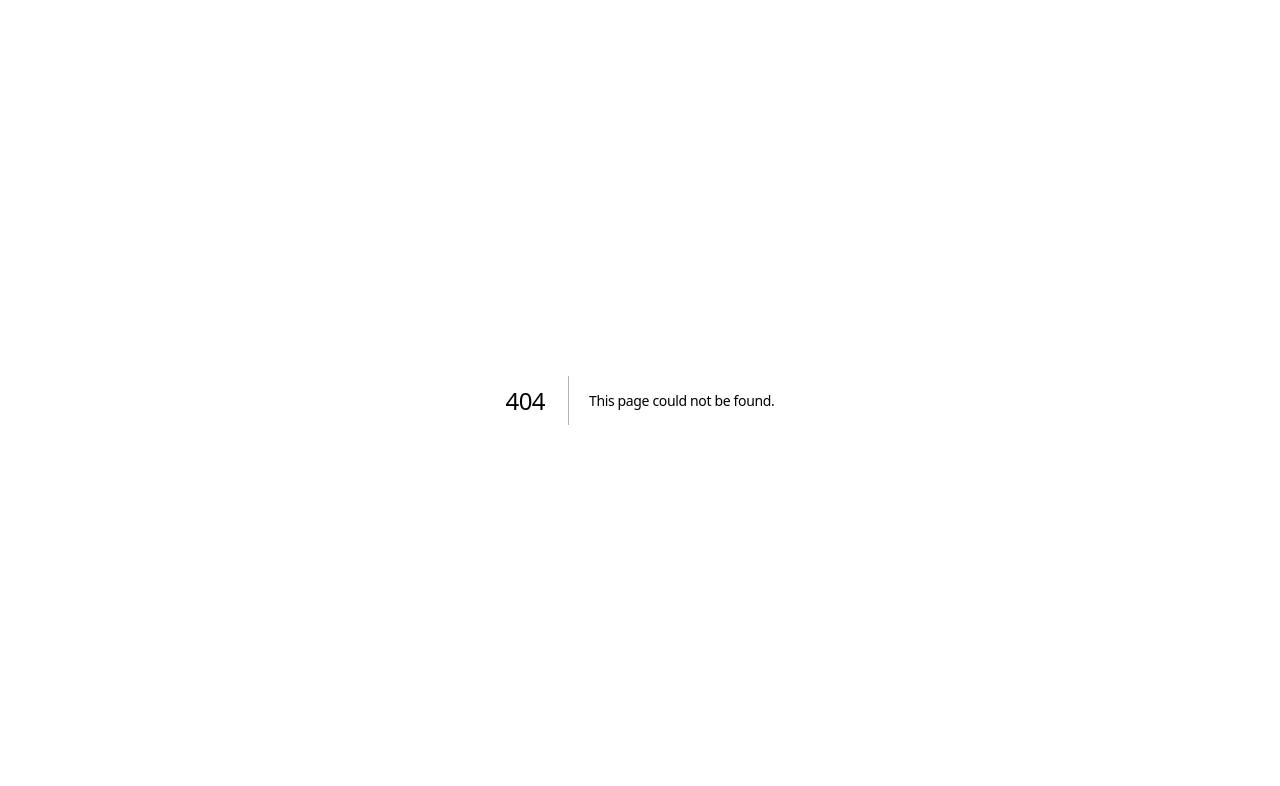
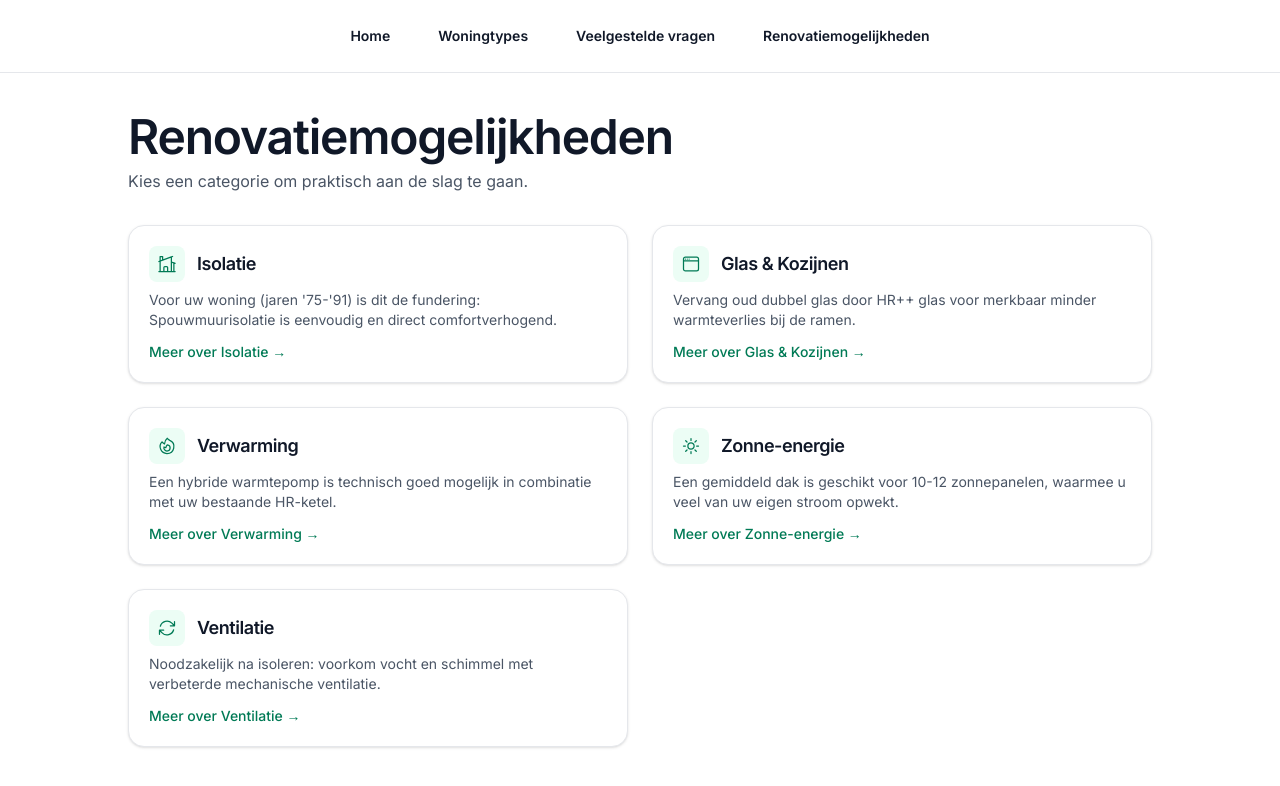
Before and after one commit to tjmichiels/renoveerjewoning, a Next.js app: page /renovatiemogelijkheden in a window 1280 px wide. Before the commit this address had no page. Shown: the top 786 px of the page. Built offline with nearby package versions, Linux system fonts and the light colour scheme.

Commit message:
user story 1.5 (voor een deel uitgewerkt, aanpassingen komen nog)

```diff
--- /dev/null
+++ b/app/content/renovatiemogelijkheden.ts
@@ -0,0 +1,54 @@
+export type RenovationOption = {
+    slug: string;
+    title: string;
+    short: string;
+    icon: "insulation" | "windows" | "heating" | "solar" | "ventilation";
+    details: string;
+};
+
+export const renovationOptions: RenovationOption[] = [
+    {
+        slug: "isolatie",
+        title: "Isolatie",
+        short: "Voor uw woning (jaren '75-'91) is dit de fundering: Spouwmuurisolatie is eenvoudig en direct comfortverhogend.",
+        icon: "insulation",
+        details:
+            "De meeste woningen hebben een spouw van 4-6 cm, ideaal voor na-isolatie. Dit, gecombineerd met dak- en vloerisolatie via de kruipruimte, verbetert de matige Rc-waarde (1,3-2,0) van de bouw aanzienlijk. Dit is essentieel voordat u een warmtepomp plaatst.",
+    },
+    {
+        slug: "glas-en-kozijnen",
+        title: "Glas & Kozijnen",
+        short: "Vervang oud dubbel glas door HR++ glas voor merkbaar minder warmteverlies bij de ramen.",
+        icon: "windows",
+        details:
+            "Veel woningen uit deze periode hebben nog verouderd dubbel glas (64%). Door te upgraden naar HR++ (streef U-waarde 1,0 W/m²K) wordt de thermische schil sterk verbeterd. Dit is een snelle stap om tocht te verminderen.",
+    },
+    {
+        slug: "verwarming",
+        title: "Verwarming",
+        short: "Een hybride warmtepomp is technisch goed mogelijk in combinatie met uw bestaande HR-ketel.",
+        icon: "heating",
+        details:
+            "Aangezien de basisisolatie van de woning al aanwezig is, is een hybride warmtepomp een logische vervolgstap. Dit systeem werkt samen met de huidige installatie en zorgt voor efficiëntere verwarming. Een volledig elektrische warmtepomp is pas aan te raden na maximale isolatie.",
+    },
+    {
+        slug: "zonne-energie",
+        title: "Zonne-energie",
+        short: "Een gemiddeld dak is geschikt voor 10-12 zonnepanelen, waarmee u veel van uw eigen stroom opwekt.",
+        icon: "solar",
+        details:
+            "De daken van de rijwoningen (25-35 m²) zijn zeer geschikt voor het opwekken van hernieuwbare energie. Zonnepanelen zijn een effectieve maatregel om het primaire energieverbruik te verlagen en de energielasten te drukken.",
+    },
+    {
+        slug: "ventilatie",
+        title: "Ventilatie",
+        short: "Noodzakelijk na isoleren: voorkom vocht en schimmel met verbeterde mechanische ventilatie.",
+        icon: "ventilation",
+        details:
+            "Bij een goed geïsoleerde en luchtdichte woning (klasse 2 of 3) is goede ventilatie cruciaal voor een gezond binnenklimaat. Het plaatsen van een mechanische ventilatie met warmteterugwinning (WTW) is dan een effectieve oplossing om warmteverlies door ventilatie te minimaliseren.",
+    },
+];
+
+export function getRenovationOptionBySlug(slug: string) {
+    return renovationOptions.find(o => o.slug === slug);
+}
--- /dev/null
+++ b/app/renovatiemogelijkheden/[slug]/page.tsx
@@ -0,0 +1,43 @@
+import Link from "next/link";
+import { notFound } from "next/navigation";
+import Header from "../../components/Header";
+import { NAV } from "../../content/navigation";
+import { getRenovationOptionBySlug, renovationOptions } from "../../content/renovatiemogelijkheden";
+
+export function generateStaticParams() {
+  return renovationOptions.map((o) => ({ slug: o.slug }));
+}
+
+export default function RenovationDetailPage({ params }: { params: { slug: string } }) {
+  const option = getRenovationOptionBySlug(params.slug);
+  if (!option) return notFound();
+
+  return (
+    <div className="bg-white">
+      <Header navigation={NAV} />
+      <main className="relative isolate min-h-screen px-6 pt-10 lg:px-8">
+        <div className="mx-auto max-w-5xl pb-16">
+          <Link href="/renovatiemogelijkheden" className="text-sm font-semibold text-emerald-700 hover:text-emerald-900">
+            ← Terug naar renovatiemogelijkheden
+          </Link>
+
+          <header className="mt-4">
+            <h1 className="text-3xl sm:text-4xl font-semibold tracking-tight text-gray-900">{option.title}</h1>
+            <p className="mt-2 text-sm sm:text-base text-gray-600">{option.short}</p>
+          </header>
+
+          <section className="mt-6 rounded-2xl border border-gray-200 bg-white p-5 shadow-sm">
+            <h2 className="text-lg font-semibold text-gray-900">In het kort</h2>
+            <p className="mt-2 text-gray-700">{option.details}</p>
+          </section>
+
+          <section className="mt-6">
+            <h3 className="text-base font-semibold text-gray-900"></h3>
+            <p className="mt-2 text-sm text-gray-600">
+            </p>
+          </section>
+        </div>
+      </main>
+    </div>
+  );
+}
--- /dev/null
+++ b/app/renovatiemogelijkheden/page.tsx
@@ -0,0 +1,63 @@
+import Link from "next/link";
+import Header from "../components/Header";
+import { NAV } from "../content/navigation";
+import { renovationOptions } from "../content/renovatiemogelijkheden";
+import {
+  HomeModernIcon,
+  WindowIcon,
+  FireIcon,
+  SunIcon,
+  ArrowPathIcon,
+} from "@heroicons/react/24/outline";
+
+const iconMap = {
+  insulation: HomeModernIcon,
+  windows: WindowIcon,
+  heating: FireIcon,
+  solar: SunIcon,
+  ventilation: ArrowPathIcon,
+} as const;
+
+export default function Renovatiemogelijkheden() {
+  return (
+    <div className="bg-white">
+      <Header navigation={NAV} />
+      <main className="relative isolate min-h-screen px-6 pt-10 lg:px-8">
+        <header className="mx-auto max-w-5xl">
+          <h1 className="text-4xl sm:text-5xl font-semibold tracking-tight text-gray-900">
+            Renovatiemogelijkheden
+          </h1>
+          <p className="mt-2 text-gray-600">
+            Kies een categorie om praktisch aan de slag te gaan.
+          </p>
+        </header>
+
+        <section className="mx-auto max-w-5xl pb-16 pt-8">
+          <div className="grid gap-4 sm:gap-6 sm:grid-cols-2">
+            {renovationOptions.map((opt) => {
+              const Icon = iconMap[opt.icon];
+              return (
+                <Link
+                  key={opt.slug}
+                  href={`/renovatiemogelijkheden/${opt.slug}`}
+                  className="group flex h-full flex-col rounded-2xl border border-gray-200 bg-white p-5 shadow-sm hover:shadow-md transition-shadow"
+                >
+                  <div className="flex items-center gap-3">
+                    <span className="inline-flex items-center justify-center rounded-lg bg-emerald-50 p-2">
+                      <Icon className="h-5 w-5 text-emerald-700" aria-hidden />
+                    </span>
+                    <h2 className="text-base sm:text-lg font-semibold text-gray-900 group-hover:text-emerald-800">
+                      {opt.title}
+                    </h2>
+                  </div>
+                  <p className="mt-2 text-sm text-gray-600">{opt.short}</p>
+                  <span className="mt-3 text-sm font-medium text-emerald-700">Meer over {opt.title} →</span>
+                </Link>
+              );
+            })}
+          </div>
+        </section>
+      </main>
+    </div>
+  );
+}
```
